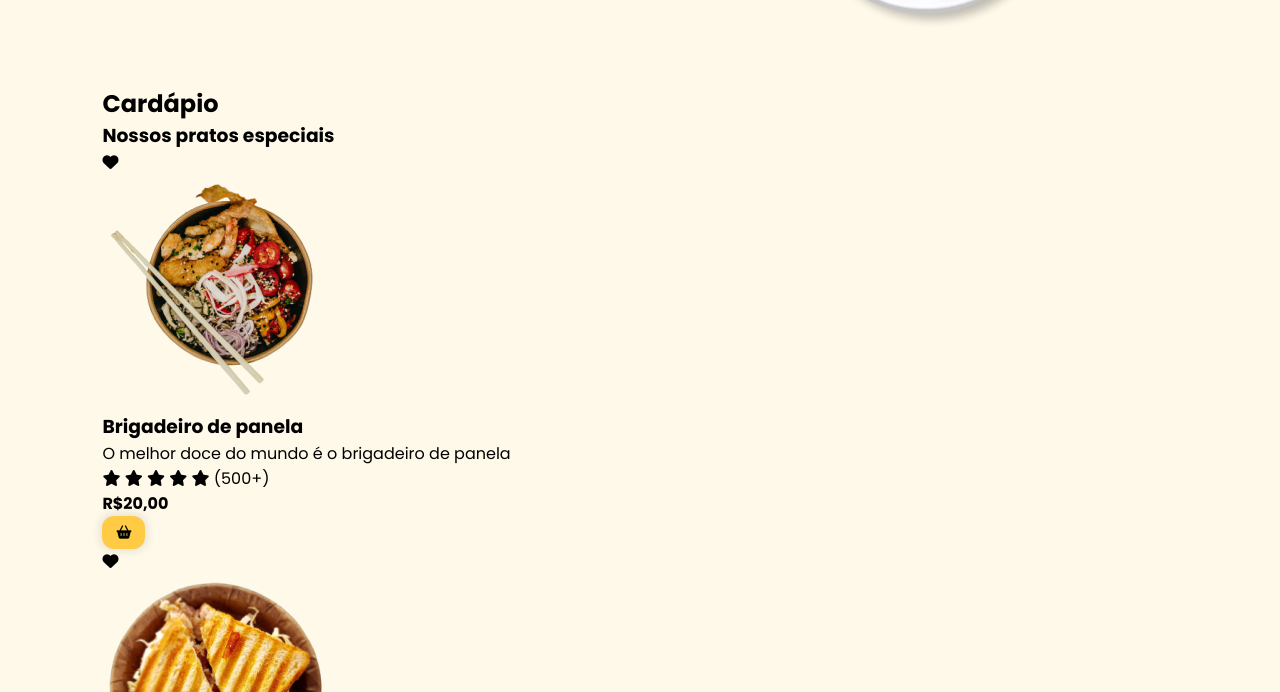
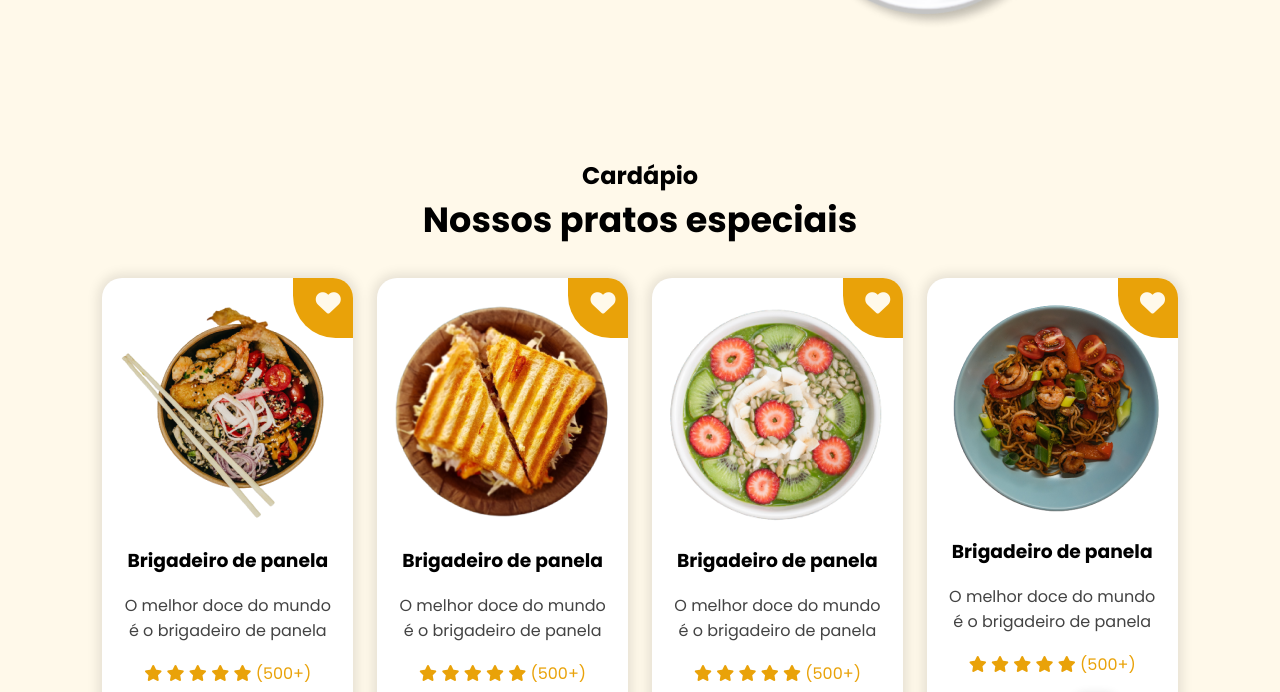
Before and after one commit to sarahmax0/landingpage, a plain HTML site: page index.html in a window 1280 px wide. Shown: the part 726-1418 px from the top of the page. Drawn offline with nearby package versions, Linux system fonts and the light colour scheme.

Commit message:
Menu - CSS

```diff
--- a/index.html
+++ b/index.html
@@ -8,6 +8,7 @@
     <link rel="stylesheet" href="src/styles/header.css">
     <link rel="stylesheet" href="src/styles/style.css">
     <link rel="stylesheet" href="src/styles/fome.css">
+    <link rel="stylesheet" href="src/styles/menu.css">
     <title>Landing page</title>
 </head>
 <body>
@@ -101,7 +102,7 @@
                     <div class="dish-heart">
                         <i class="fa-solid fa-heart"></i>
                     </div>
-                    <img src="src/styles/images/dish.png" class="dish-heart" alt="">
+                    <img src="src/styles/images/dish.png" class="dish-image" alt="">
 
                     <h3 class="dish-title">
                         Brigadeiro de panela
@@ -132,7 +133,7 @@
                     <div class="dish-heart">
                         <i class="fa-solid fa-heart"></i>
                     </div>
-                    <img src="src/styles/images/dish2.png" class="dish-heart" alt="">
+                    <img src="src/styles/images/dish2.png" class="dish-image" alt="">
 
                     <h3 class="dish-title">
                         Brigadeiro de panela
@@ -163,7 +164,7 @@
                     <div class="dish-heart">
                         <i class="fa-solid fa-heart"></i>
                     </div>
-                    <img src="src/styles/images/dish3.png" class="dish-heart" alt="">
+                    <img src="src/styles/images/dish3.png" class="dish-image" alt="">
 
                     <h3 class="dish-title">
                         Brigadeiro de panela
@@ -194,7 +195,7 @@
                     <div class="dish-heart">
                         <i class="fa-solid fa-heart"></i>
                     </div>
-                    <img src="src/styles/images/dish4.png" class="dish-heart" alt="">
+                    <img src="src/styles/images/dish4.png" class="dish-image" alt="">
 
                     <h3 class="dish-title">
                         Brigadeiro de panela
--- /dev/null
+++ b/src/styles/menu.css
@@ -0,0 +1,61 @@
+#menu {
+    display: flex;
+    flex-direction: column;
+    align-items: center;
+    justify-content: center;
+    min-height: 100vh;
+}
+
+#dishes {
+    width: 100%;
+    display: flex;
+    justify-content: center;
+    gap: 24px;
+    margin-top: 32px;
+
+}
+
+.dish {
+    display: flex;
+    flex-direction: column;
+    align-items: center;
+    border-radius: 20px;
+    gap: 18px;
+    width: 25%;
+    padding: 20px;
+    background-color: #ffff;
+    box-shadow: 0px 0px 12px 4px rgba(0, 0, 0, 0.1);
+    overflow: hidden;
+    position: relative;
+
+}
+
+.dish-heart {
+    position: absolute;
+    background-color: #e9a209;
+    display: flex;
+    align-items: center;
+    justify-content: center;
+    font-size: 1.563rem;
+    color: #fff9ea;
+    width: 70px;
+    height: 70px;
+    right: -10px;
+    top: -10px;
+    border-radius: 0px 37.5px 0px 42.6px;
+}
+
+#dish-description {
+    color: #434343;
+    text-align: center;
+}
+
+#dish-rate {
+    color: #e9a209;
+}
+
+#dish-price {
+    display: flex;
+    align-items: center;
+    gap: 20px;
+}
--- a/src/styles/style.css
+++ b/src/styles/style.css
@@ -82,3 +82,12 @@ section {
         display: none;
     }
 }
+
+.section-title {
+    color: #e9a209;
+    font-size: 1.563rem;
+}
+
+.section-subtitle {
+    font-size: 2.1875rem;
+}
```
